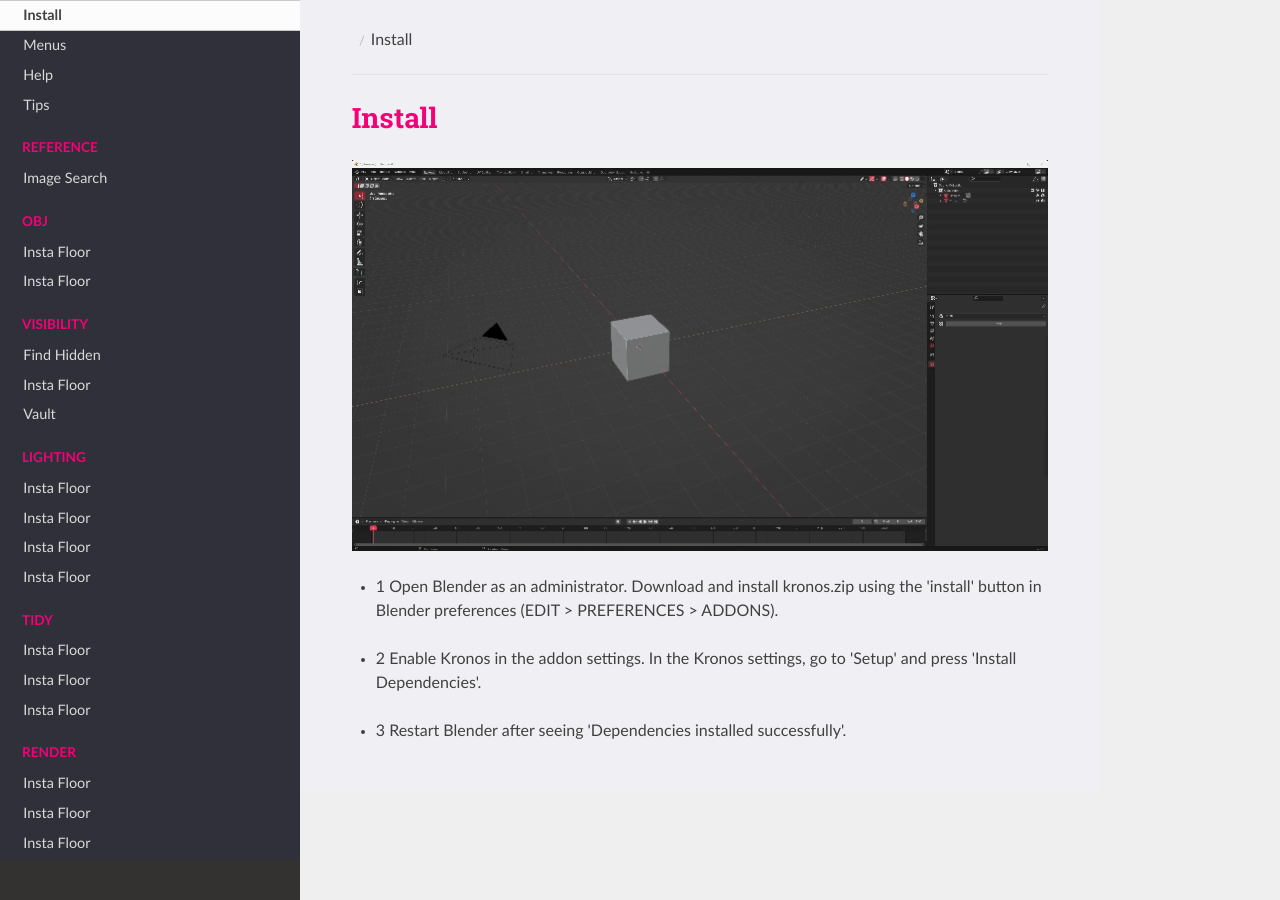
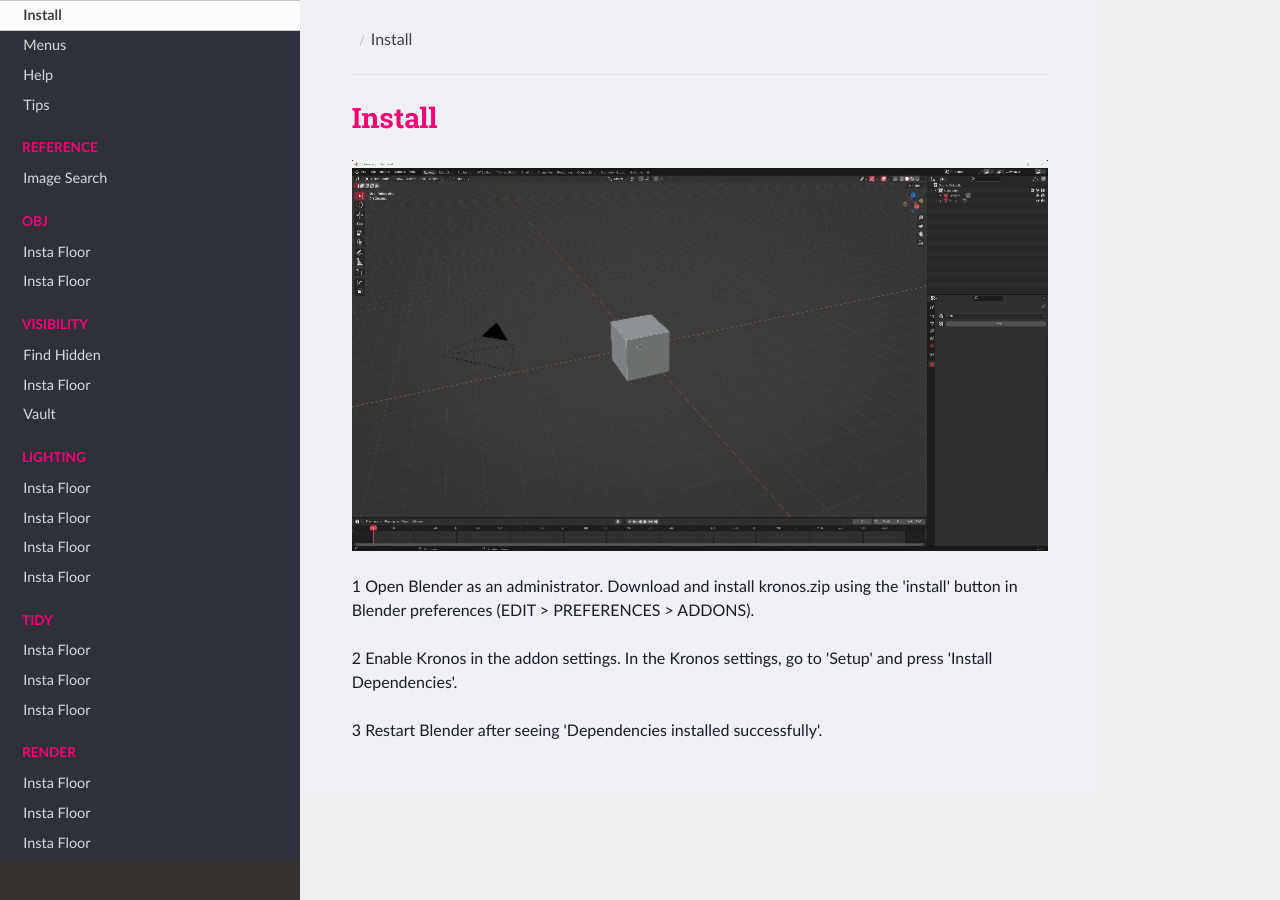
Before and after one commit to CGLIFE7/KronosDocs, an MkDocs documentation site: the page built from docs/docs/tutorial/install.md, in a window 1280 px wide. Built offline with MkDocs 1.6.1, drawn with Linux system fonts in a browser that asks for light colours; nearby versions of some CDN libraries.

```diff
--- a/docs/docs/tutorial/install.md
+++ b/docs/docs/tutorial/install.md
@@ -4,14 +4,14 @@
 
 ![Alt Text](../gifs/MenuGuide2.gif)
 
-- 1   Open Blender as an administrator. Download and install kronos.zip using the 'install' button in Blender preferences (EDIT > PREFERENCES > ADDONS).
+1   Open Blender as an administrator. Download and install kronos.zip using the 'install' button in Blender preferences (EDIT > PREFERENCES > ADDONS).
 &NewLine;
 &NewLine;
 &NewLine;
 &NewLine;
-- 2    Enable Kronos in the addon settings. In the Kronos settings, go to 'Setup' and press 'Install Dependencies'.
+2    Enable Kronos in the addon settings. In the Kronos settings, go to 'Setup' and press 'Install Dependencies'.
 &NewLine;
 &NewLine;
 &NewLine;
 &NewLine;
-- 3    Restart Blender after seeing 'Dependencies installed successfully'.
+3    Restart Blender after seeing 'Dependencies installed successfully'.
```
